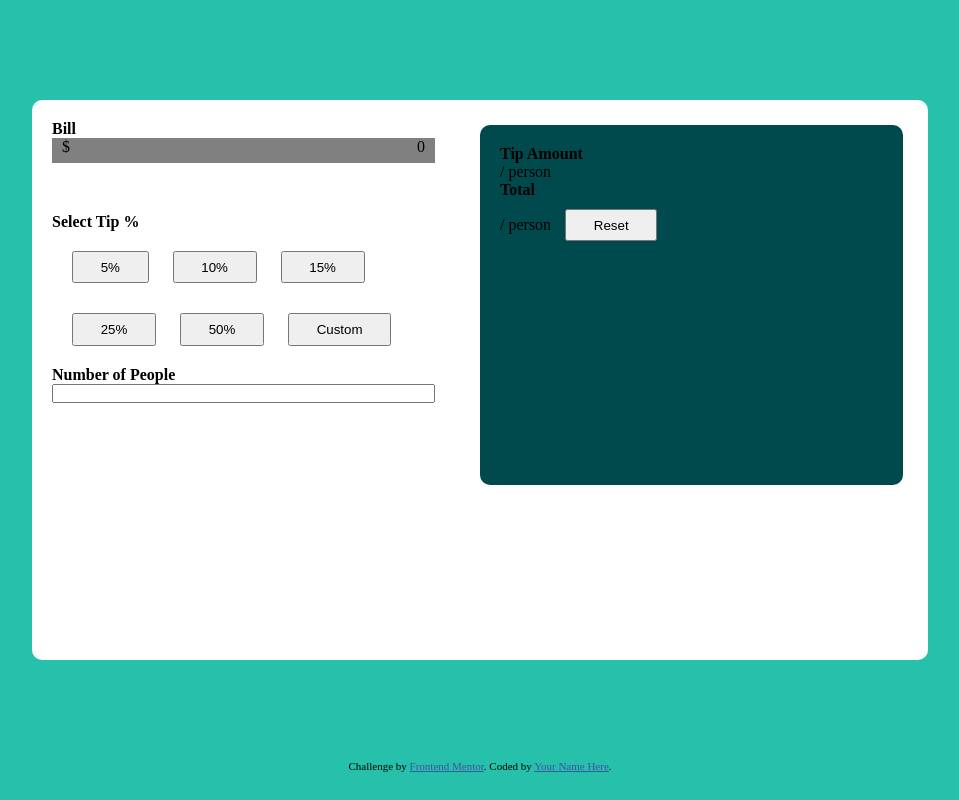
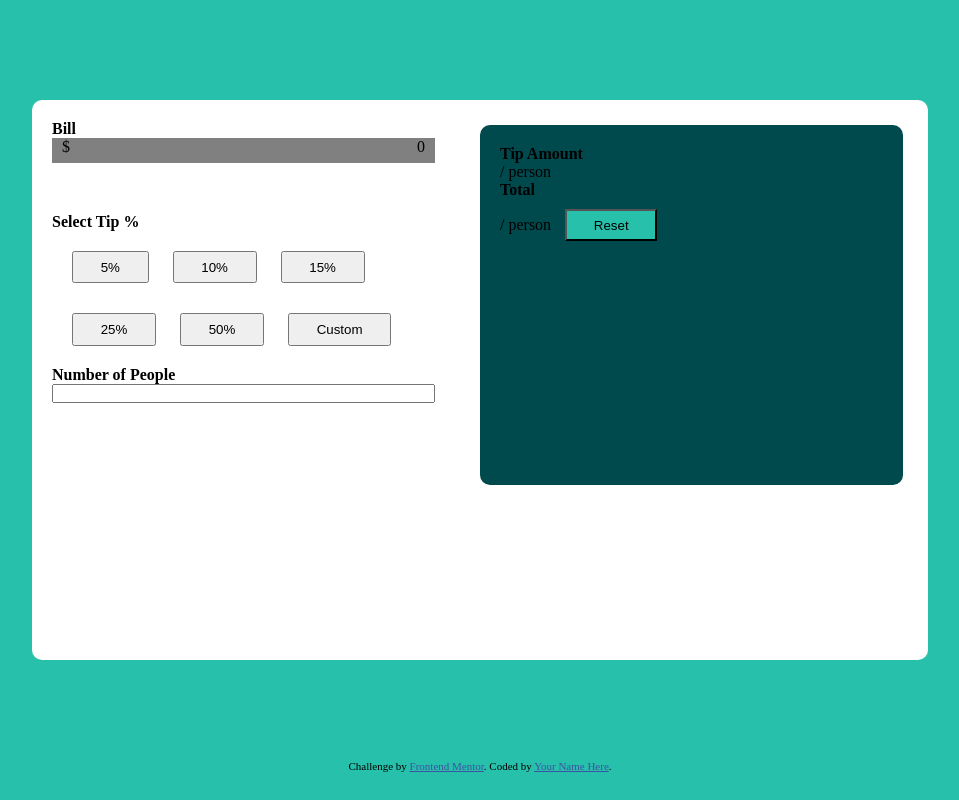
Before and after one commit to kabeer-prog/tip-calculator-FrontEnd-Mentor, a plain HTML site: page index.html in a window 1280 px wide. Shown: the whole page, without its empty margins (160-1119 px from the left). Drawn offline with Linux system fonts and the light colour scheme.

Commit message:
commit css

```diff
--- a/index.css
+++ b/index.css
@@ -35,6 +35,9 @@ input{
     margin:25px;
     border-radius: 10px;
 }
+.reset{
+    background-color:hsl(172, 67%, 45%)
+}
 .calc-row{
     margin: 10px;
 }
--- a/index.html
+++ b/index.html
@@ -49,7 +49,7 @@
   <h4>Total</h4>
   <span>/ person </span>
 
-  <button>Reset</button>
+  <button class="reset">Reset</button>
   </section>
 </section>
   <div class="attribution">
```
